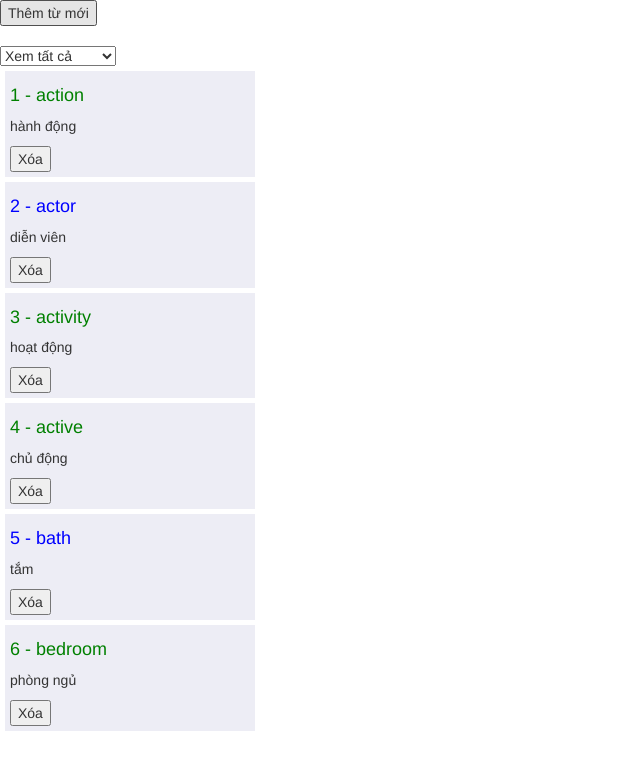
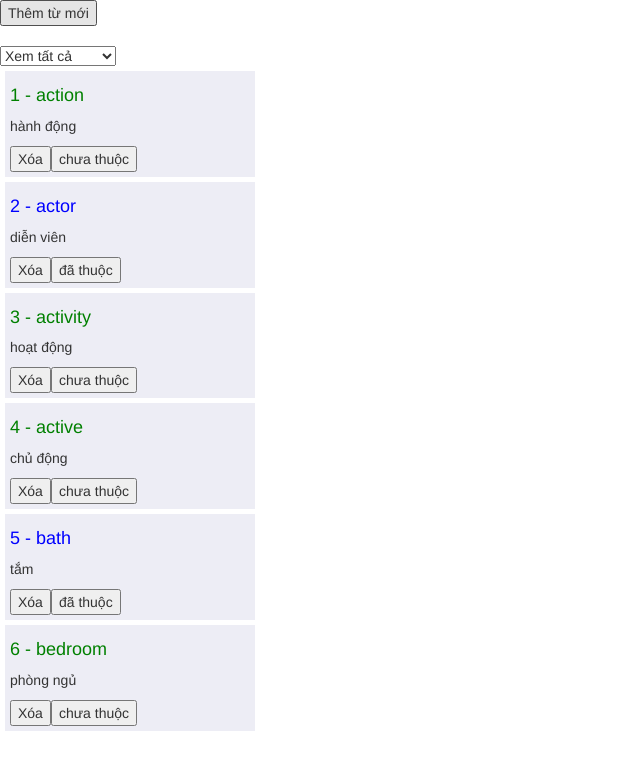
Before and after one commit to ThienBinhHY/LearnAngular4, an Angular app: page / in a window 1280 px wide. Shown: the top 770 px of the page, without its empty margins (0-640 px from the left). Built offline with nearby package versions, Linux system fonts and the light colour scheme.

Commit message:
Thay đổi trạng thái phần tử trong mảng hiển thị

```diff
--- a/src/app/words/words.component.html
+++ b/src/app/words/words.component.html
@@ -26,6 +26,9 @@
     </h4>
     <p>{{ word.vn }}</p>
     <button (click)="delWord(word.id)">Xóa</button>
+    <button (click) = "word.memorized = !word.memorized">
+      {{word.memorized ? "chưa thuộc" : "đã thuộc"}}
+    </button>
   </div>
 
 </div>
```
